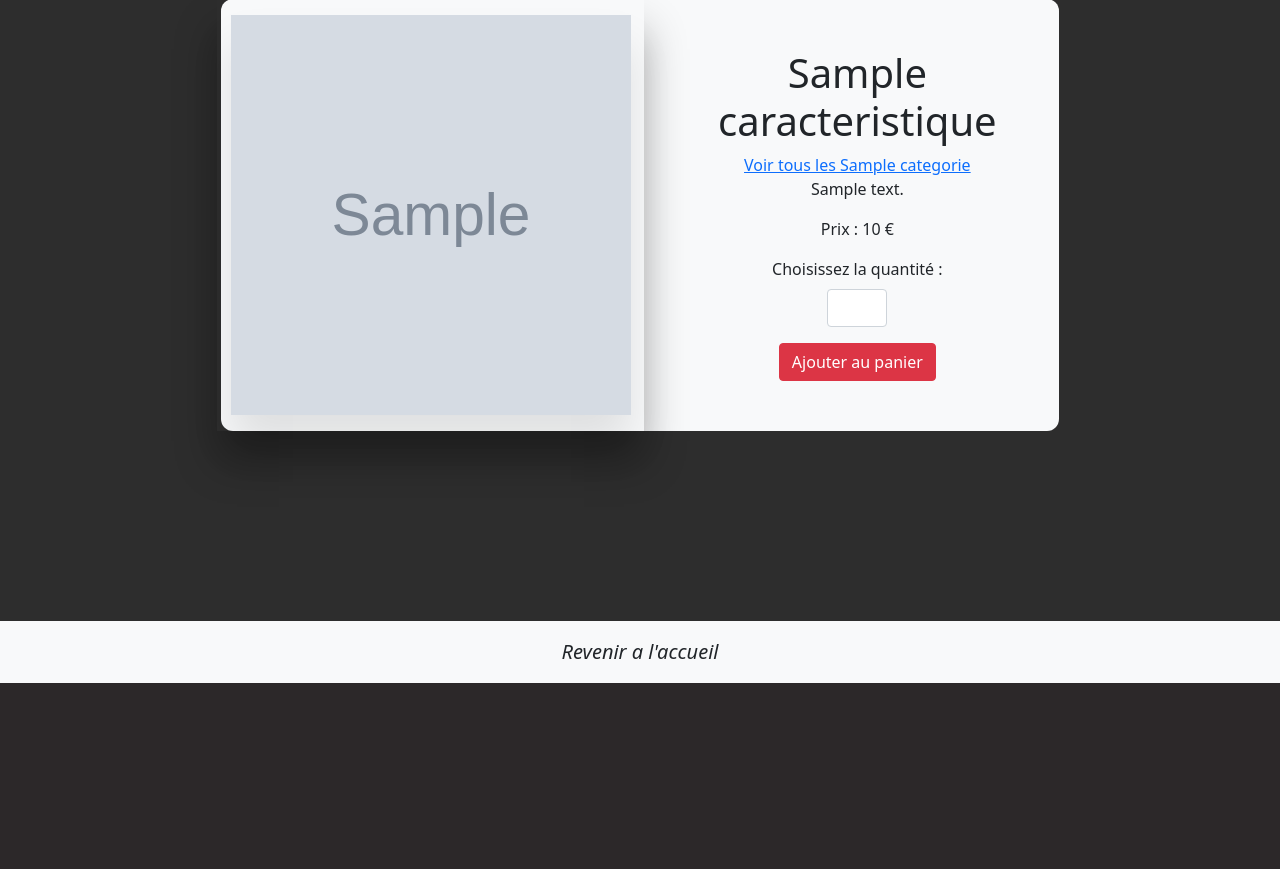
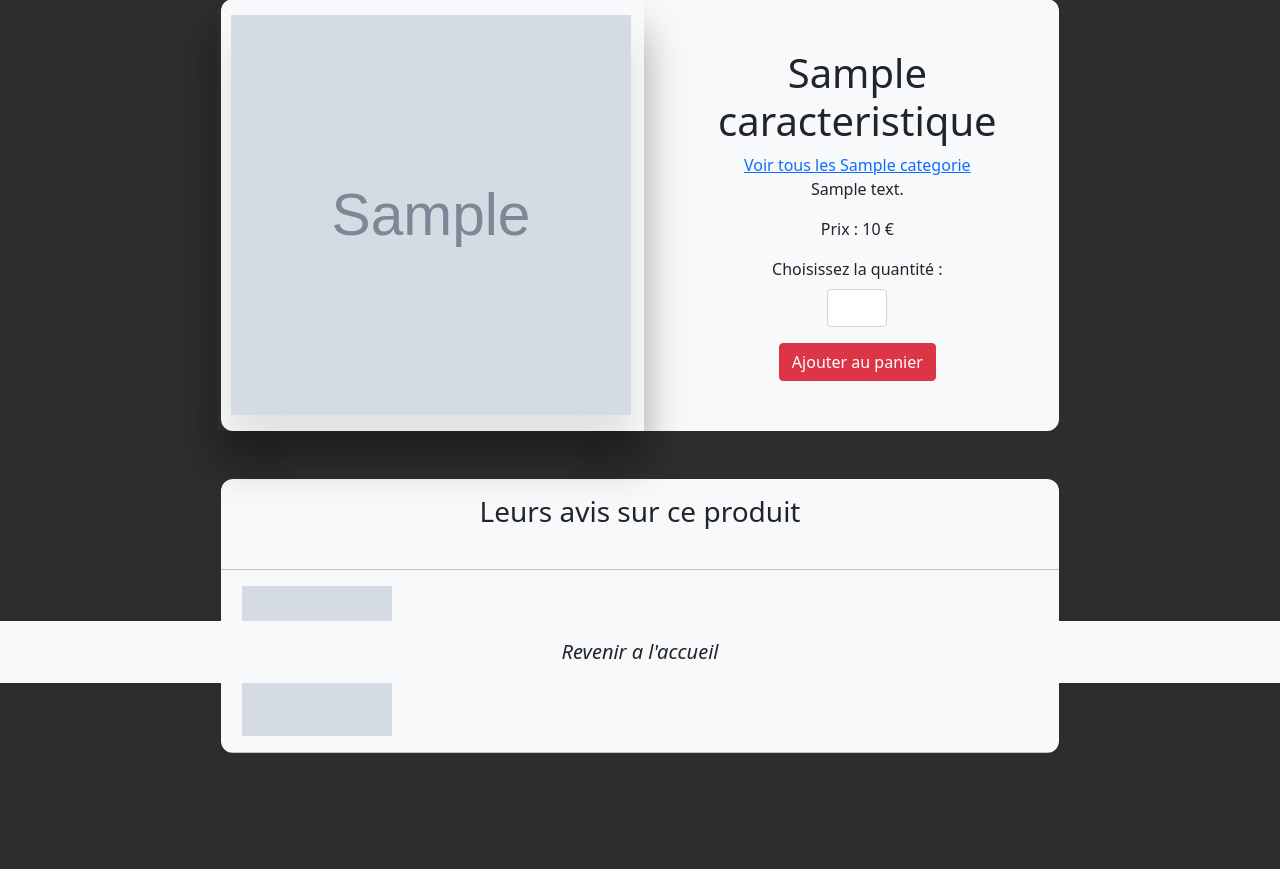
Before and after one commit to clarabeal/site_e_commerce, a PHP site: template Vue/vueCaracteristiques.php in a window 1280 px wide. Shown: the part 117-986 px from the top of the page. Before the commit the page ends 800 px from the top, so only its background shows below. Run offline with PHP 8.4, Linux system fonts and the light colour scheme; the template is opened without the code that fills it: most values are stand-ins (such as "Sample title", 1, 10 or a date in 2020).

Commit message:
reviews added

```diff
--- a/Controleur/controleurCaracteristiques.php
+++ b/Controleur/controleurCaracteristiques.php
@@ -9,6 +9,7 @@
     private $caracteristiques;
     private $categorie;
     private $panier;
+    private $reviews;
 
     public function __construct(){
         $this->caracteristiques = new Produit();
@@ -20,8 +21,9 @@
     public function caracteristiques($idProduit){
         $caracteristiques = $this->caracteristiques->getCaracteristiques($idProduit);
         $categorie = $this->categorie->getCategorie($idProduit);
+        $reviews = $this->caracteristiques->getReviews($idProduit);
         $vue = new Vue("Caracteristiques");
-        $vue->generer(array('caracteristiques' => $caracteristiques, 'categorie' => $categorie));
+        $vue->generer(array('caracteristiques' => $caracteristiques, 'categorie' => $categorie, 'reviews' => $reviews));
     }
 
     public function ctrlCheckOrder($idClient){
--- a/Controleur/routeur.php
+++ b/Controleur/routeur.php
@@ -71,7 +71,7 @@
 
                 //On vérifie qu'il n'y a pas de problème de stock
                 if($this->ctrlCaracteristiques->ctrlAddProduct($idCommande,$idProduit,$qteProduit)){
-                #header('Location:index.php?action=panier');*
+                header('Location:index.php?action=panier');
                 }
                 else{
                   throw new Exception("Produit en rupture de stock/en quantité insuffisante");
--- a/Vue/vueCaracteristiques.php
+++ b/Vue/vueCaracteristiques.php
@@ -26,6 +26,35 @@
     </div>
   </div>
 </div>
+<div class="col-8 bg-light mx-auto mt-5" style="border-radius: 12px;">
+  <div class="row align-items-center text-center p-3">
+    <h3>Leurs avis sur ce produit</h3>
+  </div>
+  <hr/>
+  <?php foreach($reviews as $rev):?>
+  <div class="row align-items-center text-center">
+    <div class="col">
+      <img src="Contenu/Images/<?=$rev['photo_user']?>" style="height:150px;width:150px;">
+    </div>
+    <div class="col">
+      <p><?=$rev['name_user']?></p>
+    </div>
+    <div class="col">
+      <?php for($i=0;$i<$rev['stars'];$i++):?>
+      <img src="Contenu/Images/review_star.png" style="height:20px;width:20px;">
+      <?php endfor;
+      for($i=0;$i<5-$rev['stars'];$i++):?>
+      <img src="Contenu/Images/review_gray.png" style="height:20px;width:20px;">
+      <?php endfor;?>
+    </div>
+    <div class="col">
+      <h5><?=$rev['title']?></h5>
+      <p><?=$rev['description']?></p>
+    </div>
+  </div>
+  <hr/>
+  <?php endforeach;?>
+</div>
 
 <div style="height: 100px"></div>
 <div class="row bg-light fixed-bottom py-3">
```
Also changed, not shown: Modele/produit.php (+7 -0 lines).
